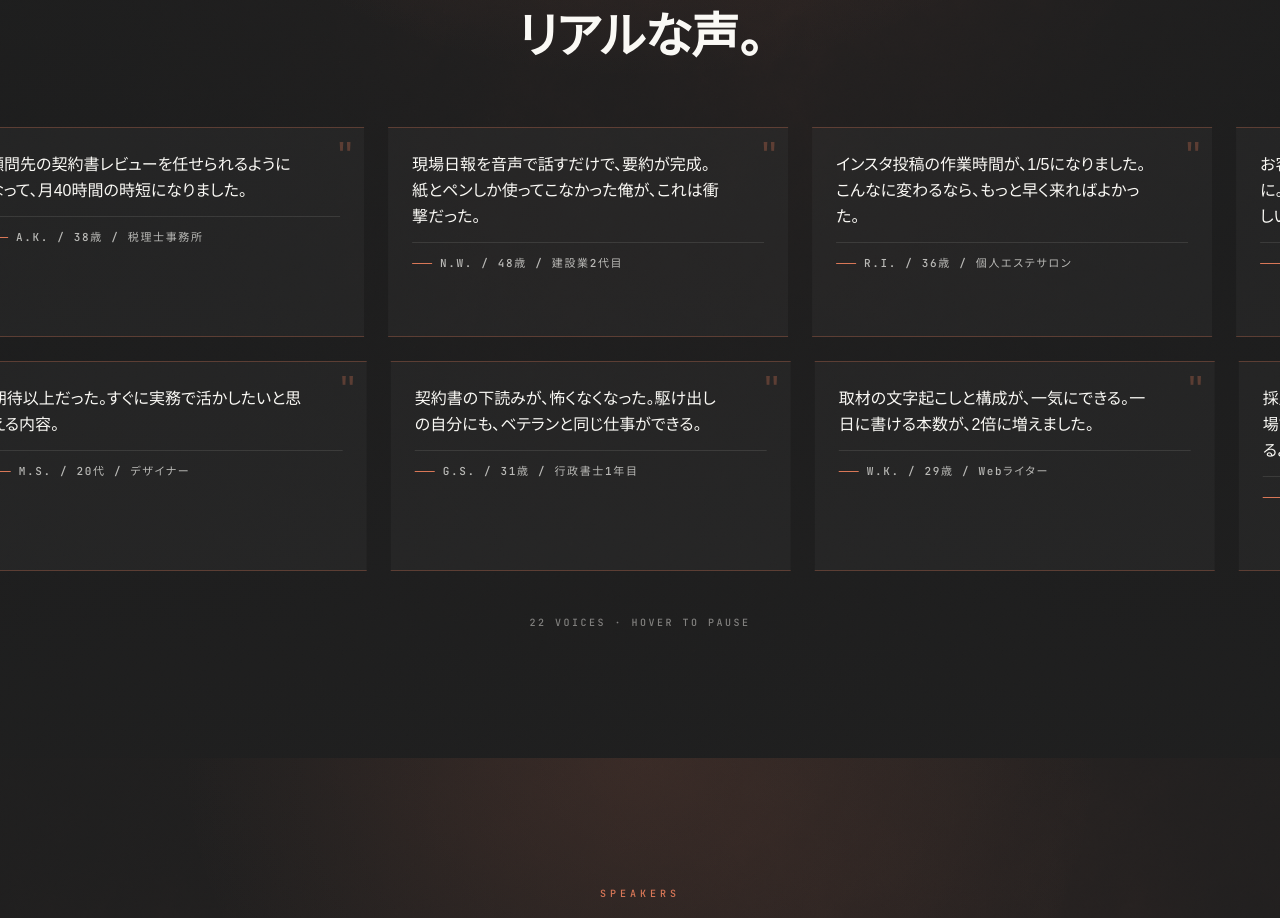
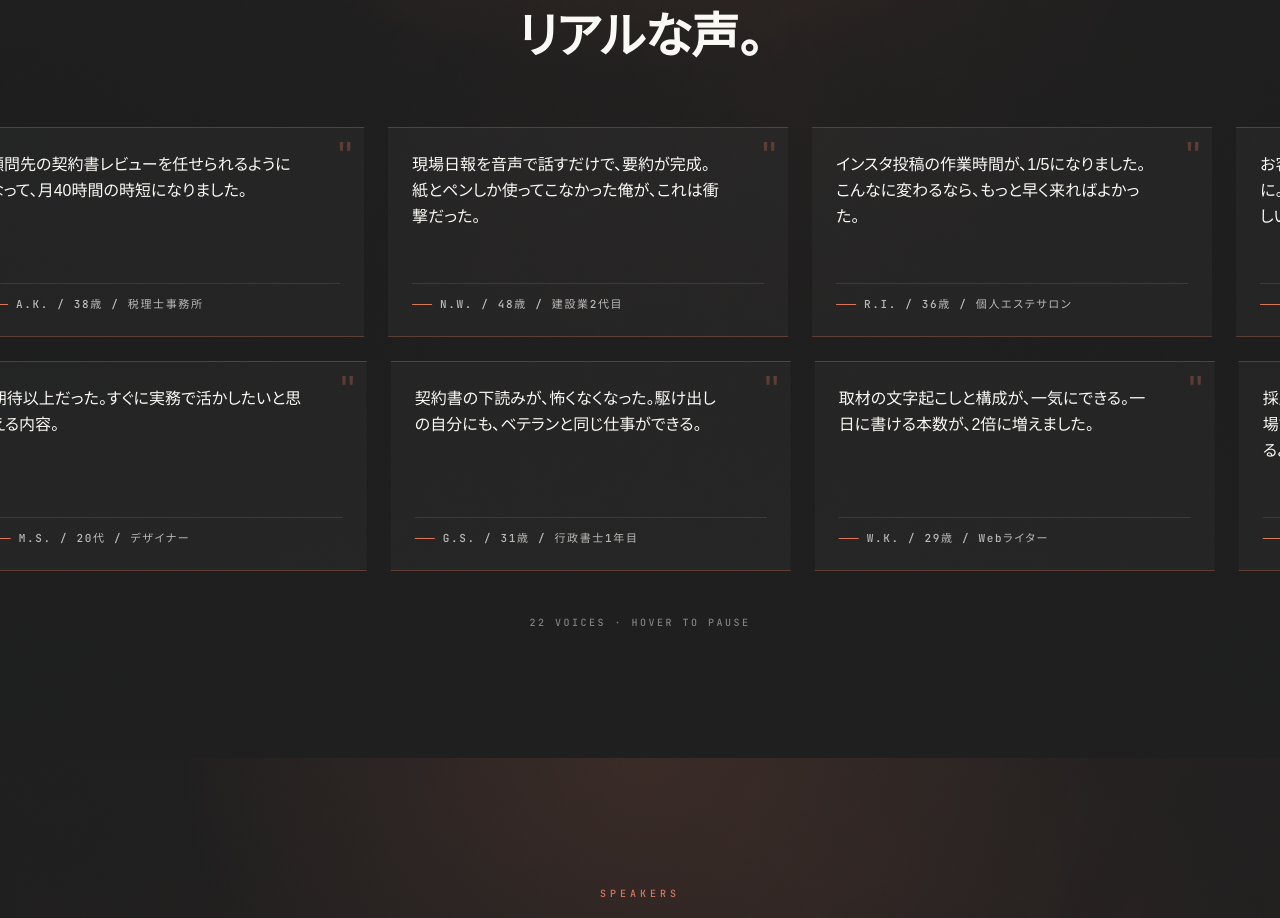
Before and after one commit to cccampus/lp-seminar, a Next.js app: page / in a window 1280 px wide. Shown: the part 6644-7562 px from the top of the page. Built offline with nearby package versions, Linux system fonts and the light colour scheme.

Commit message:
fix(voices): カード内 justify-between で引用者情報をカード下端に固定し下余白解消

```diff
--- a/components/sections/voices/VoicesC.tsx
+++ b/components/sections/voices/VoicesC.tsx
@@ -13,7 +13,7 @@ import { voices } from "./voices-data";
 
 function VoiceCard({ v }: { v: typeof voices[number] }) {
   return (
-    <article className="shrink-0 w-[320px] sm:w-[400px] min-h-[200px] sm:min-h-[210px] flex flex-col py-5 sm:py-6 px-5 sm:px-6 border-y border-coral/30 bg-cream/[0.03] relative overflow-hidden">
+    <article className="shrink-0 w-[320px] sm:w-[400px] min-h-[200px] sm:min-h-[210px] flex flex-col justify-between py-5 sm:py-6 px-5 sm:px-6 border-y border-coral/30 bg-cream/[0.03] relative overflow-hidden">
       {/* 右上の大引用符 (サイズ縮小・本文と被らないよう pr-10 で右余白確保) */}
       <span
         aria-hidden
```
